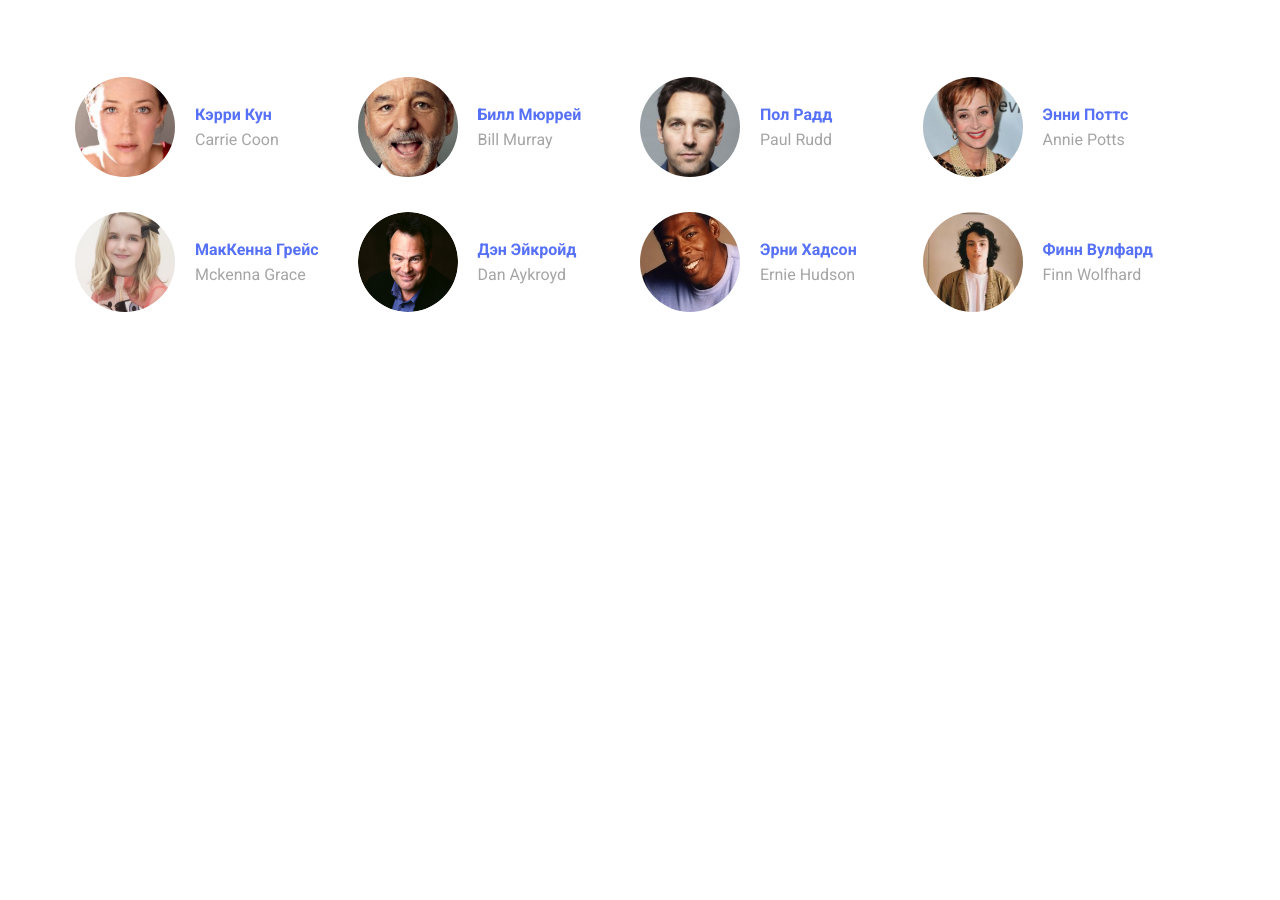
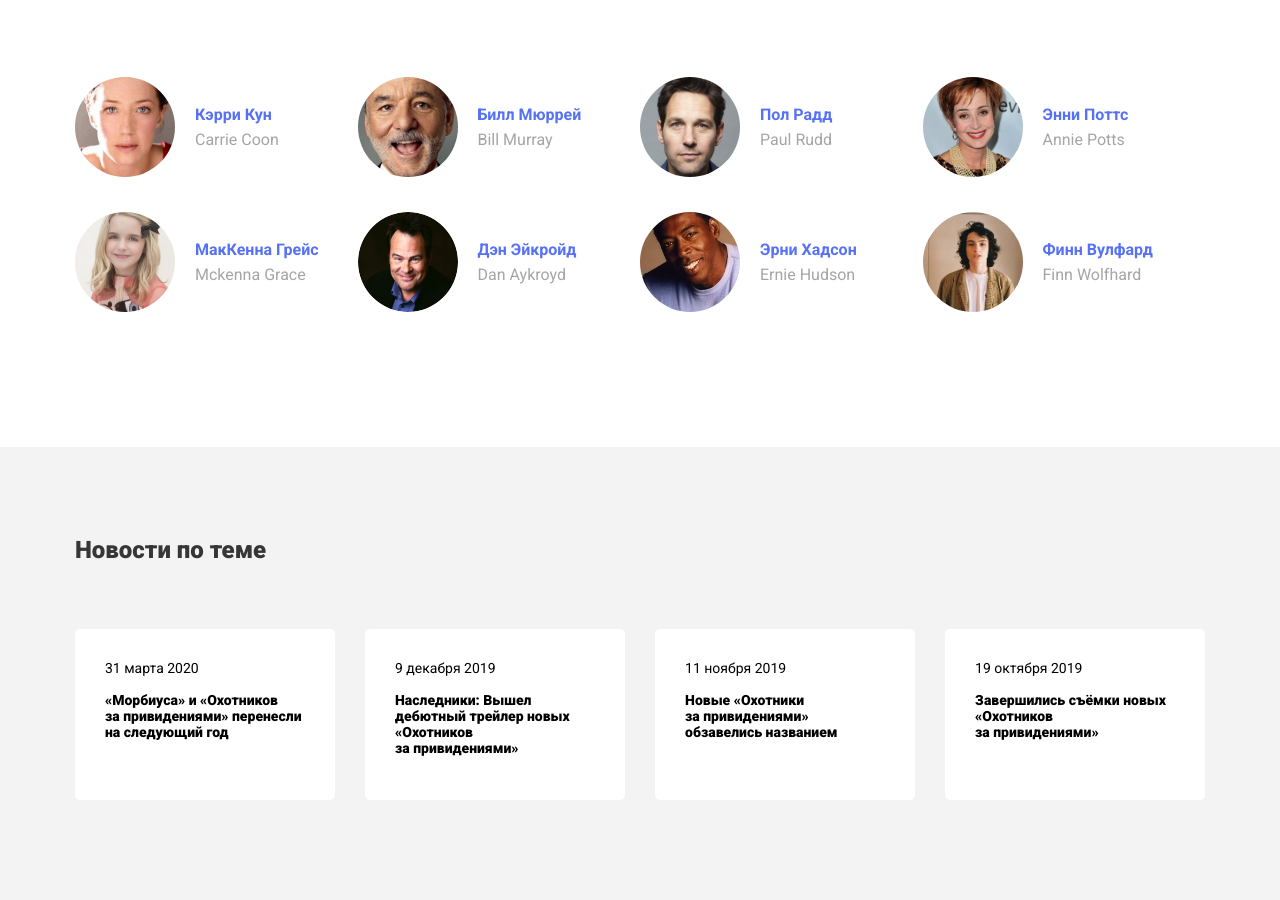
Before and after one commit to SergBY/Ghostbusters, a plain HTML site: page index.html in a window 1280 px wide. Shown: the part 946-1846 px from the top of the page. Before the commit the page ends 1393 px from the top, so only its background shows below. Drawn offline with Linux system fonts and the light colour scheme.

Commit message:
finish desctop version

```diff
--- a/css/style.sass
+++ b/css/style.sass
@@ -2,6 +2,7 @@ $color_mainBlack: #363636
 $color_mainWhite: #fff
 $color_gray: #A5A5A5
 $color_lightGray: #D4D4D4
+$color_backGround_Gray: #F3F3F3
 $color_blue: #5671F6
 
 @mixin flexible ()
@@ -255,3 +256,35 @@ body
                 line-height: 19px
                 color: $color_gray
                 margin: 0 0 6px 0
+
+.news
+    background-color: $color_backGround_Gray
+    padding: 70px 0 100px 0
+
+.section-news-title
+    font-weight: 900
+    color: $color_mainBlack
+    margin-bottom: 65px
+
+
+.news-cards
+    display: flex
+    flex-wrap: wrap
+    justify-content: space-between
+
+    .news-card
+        flex-basis: 23%
+        background-color: $color_mainWhite
+        padding: 30px
+        border-radius: 5px
+
+        .news-date
+            font-size: 14px
+            line-height: 16px
+
+        .news-title
+            font-weight: 900
+            font-size: 14px
+            line-height: 16px
+            color: black
+            margin-top: 14px
--- a/index.html
+++ b/index.html
@@ -92,10 +92,12 @@
               <div class="rating-counter">92%</div>
               <div class="rating-description">
                 <h3 class="rating-title">Рейтинг зрителей</h3>
-                <span class="rating-text">Средняя оценка:
+                <span class="rating-text"
+                  >Средняя оценка:
                   <strong class="rating-text-bold">4,5/5</strong>
                 </span>
-                <span class="rating-text">Всего голосов:
+                <span class="rating-text"
+                  >Всего голосов:
                   <strong class="rating-text-bold">4 350</strong>
                 </span>
               </div>
@@ -117,7 +119,7 @@
         </div>
         <div class="tabs-content">
           <div class="card">
-            <img src="img/actors/1.png" alt="Carrie Coon" class="card-image">
+            <img src="img/actors/1.png" alt="Carrie Coon" class="card-image" />
             <div class="card-text">
               <h3 class="name">Кэрри Кун</h3>
               <span class="en-name">Carrie Coon</span>
@@ -125,7 +127,7 @@
           </div>
           <!-- /.card -->
           <div class="card">
-            <img src="img/actors/2.png" alt="Carrie Coon" class="card-image">
+            <img src="img/actors/2.png" alt="Carrie Coon" class="card-image" />
             <div class="card-text">
               <h3 class="name">Билл Мюррей</h3>
               <span class="en-name">Bill Murray</span>
@@ -133,7 +135,7 @@
           </div>
           <!-- /.card -->
           <div class="card">
-            <img src="img/actors/3.png" alt="Carrie Coon" class="card-image">
+            <img src="img/actors/3.png" alt="Carrie Coon" class="card-image" />
             <div class="card-text">
               <h3 class="name">Пол Радд</h3>
               <span class="en-name">Paul Rudd</span>
@@ -141,7 +143,7 @@
           </div>
           <!-- /.card -->
           <div class="card">
-            <img src="img/actors/4.png" alt="Carrie Coon" class="card-image">
+            <img src="img/actors/4.png" alt="Carrie Coon" class="card-image" />
             <div class="card-text">
               <h3 class="name">Энни Поттс</h3>
               <span class="en-name">Annie Potts</span>
@@ -149,7 +151,7 @@
           </div>
           <!-- /.card -->
           <div class="card">
-            <img src="img/actors/5.png" alt="Carrie Coon" class="card-image">
+            <img src="img/actors/5.png" alt="Carrie Coon" class="card-image" />
             <div class="card-text">
               <h3 class="name">МакКенна Грейс</h3>
               <span class="en-name">Mckenna Grace</span>
@@ -157,7 +159,7 @@
           </div>
           <!-- /.card -->
           <div class="card">
-            <img src="img/actors/6.png" alt="Carrie Coon" class="card-image">
+            <img src="img/actors/6.png" alt="Carrie Coon" class="card-image" />
             <div class="card-text">
               <h3 class="name">Дэн Эйкройд</h3>
               <span class="en-name">Dan Aykroyd</span>
@@ -165,7 +167,7 @@
           </div>
           <!-- /.card -->
           <div class="card">
-            <img src="img/actors/7.png" alt="Carrie Coon" class="card-image">
+            <img src="img/actors/7.png" alt="Carrie Coon" class="card-image" />
             <div class="card-text">
               <h3 class="name">Эрни Хадсон</h3>
               <span class="en-name">Ernie Hudson</span>
@@ -173,7 +175,7 @@
           </div>
           <!-- /.card -->
           <div class="card">
-            <img src="img/actors/8.png" alt="Carrie Coon" class="card-image">
+            <img src="img/actors/8.png" alt="Carrie Coon" class="card-image" />
             <div class="card-text">
               <h3 class="name">Финн Вулфард</h3>
               <span class="en-name">Finn Wolfhard</span>
@@ -185,5 +187,40 @@
       </div>
     </section>
     <!-- /.cast -->
+    <section class="news">
+      <div class="container">
+        <h2 class="section-title section-news-title">Новости по теме</h2>
+        <div class="news-cards">
+          <div class="news-card">
+            <span class="news-date">31 марта 2020</span>
+            <h3 class="news-title">
+              &laquo;Морбиуса&raquo; и&nbsp;&laquo;Охотников
+              за&nbsp;привидениями&raquo; перенесли на&nbsp;следующий год
+            </h3>
+          </div>
+          <div class="news-card">
+            <span class="news-date">9 декабря 2019</span>
+            <h3 class="news-title">
+              Наследники: Вышел дебютный трейлер новых &laquo;Охотников
+              за&nbsp;привидениями&raquo;
+            </h3>
+          </div>
+          <div class="news-card">
+            <span class="news-date">11 ноября 2019</span>
+            <h3 class="news-title">
+              Новые &laquo;Охотники за&nbsp;привидениями&raquo; обзавелись
+              названием
+            </h3>
+          </div>
+          <div class="news-card">
+            <span class="news-date">19 октября 2019</span>
+            <h3 class="news-title">
+              Завершились съёмки новых &laquo;Охотников
+              за&nbsp;привидениями&raquo;
+            </h3>
+          </div>
+        </div>
+      </вшcontainer>
+    </section>
   </body>
 </html>
```
Also changed, not shown: css/style.css, 1 other file.
